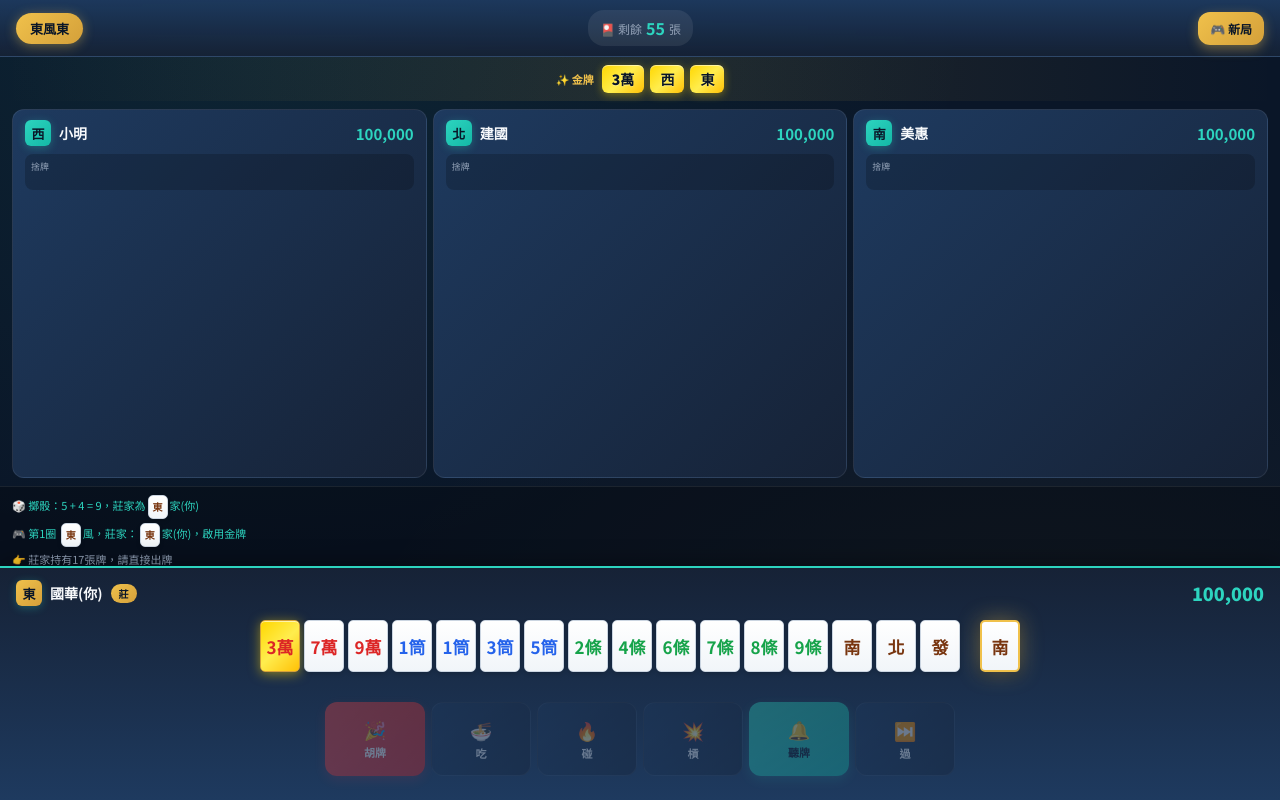
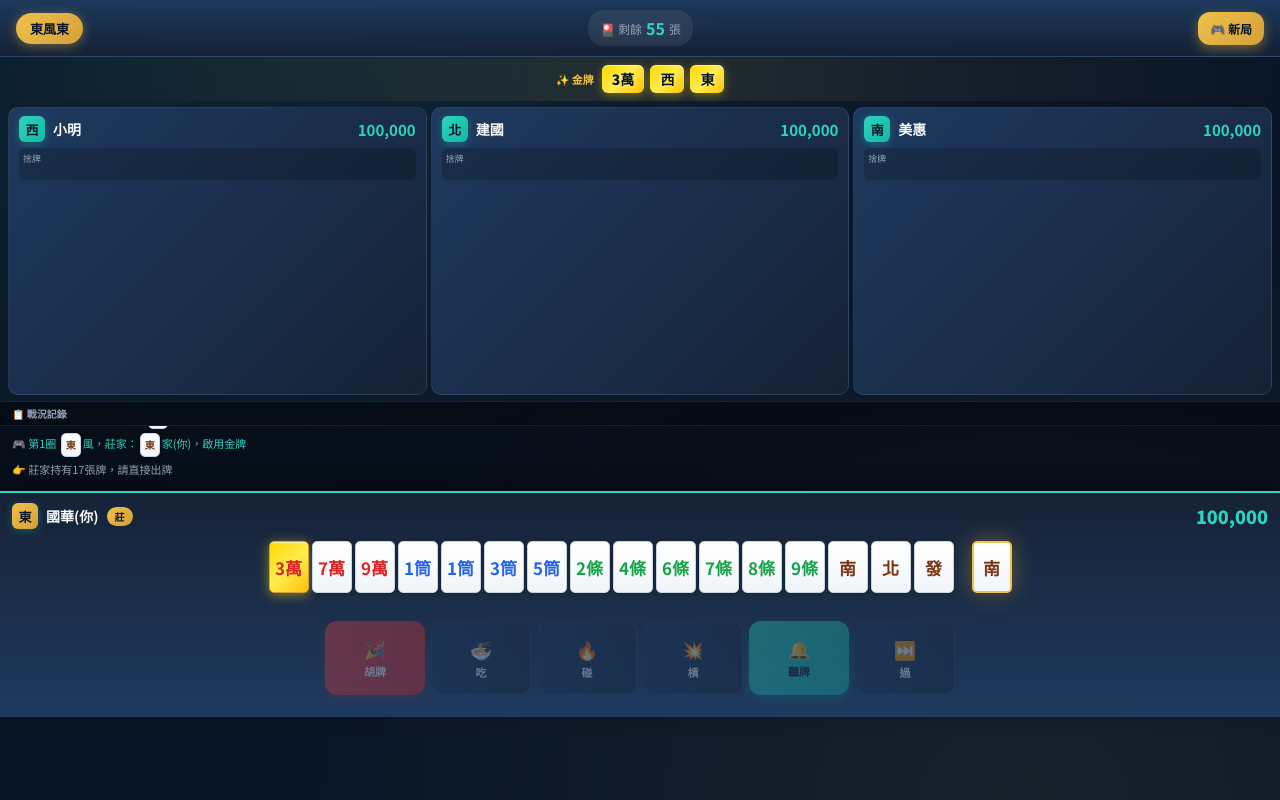
Before and after one commit to polo1364/phone-mahjong, a plain HTML site: page index.html in a window 1280 px wide. Drawn offline with Linux system fonts and the light colour scheme.

Commit message:
Add files via upload

```diff
--- a/index.html
+++ b/index.html
@@ -144,10 +144,11 @@ body {
   flex: 1;
   display: flex;
   flex-direction: column;
-  gap: 6px;
-  padding: 8px 12px;
+  gap: 4px;
+  padding: 6px 8px;
   overflow-y: auto;
   min-height: 0;
+  max-height: calc(100vh - 500px);
   -webkit-overflow-scrolling: touch;
   overscroll-behavior: contain;
 }
@@ -155,9 +156,10 @@ body {
 .opponent-card {
   background: linear-gradient(135deg, var(--bg-card) 0%, var(--bg-secondary) 100%);
   border: 1px solid var(--border-subtle);
-  border-radius: 12px;
-  padding: 10px 12px;
+  border-radius: 10px;
+  padding: 8px 10px;
   transition: all 0.3s ease;
+  flex-shrink: 0;
 }
 
 .opponent-card.active-turn {
@@ -169,7 +171,7 @@ body {
   display: flex;
   justify-content: space-between;
   align-items: center;
-  margin-bottom: 8px;
+  margin-bottom: 6px;
 }
 
 .opponent-name {
@@ -226,19 +228,23 @@ body {
 
 .opponent-content {
   display: flex;
-  gap: 8px;
+  gap: 6px;
+  align-items: flex-start;
 }
 
 .discard-zone {
   flex: 1;
-  min-height: 36px;
+  min-height: 32px;
+  max-height: 60px;
   background: rgba(0,0,0,0.2);
-  border-radius: 8px;
-  padding: 6px;
+  border-radius: 6px;
+  padding: 4px;
   display: flex;
   flex-wrap: wrap;
-  gap: 3px;
+  gap: 2px;
   align-content: flex-start;
+  overflow-y: auto;
+  -webkit-overflow-scrolling: touch;
 }
 
 .discard-zone-label {
@@ -252,8 +258,9 @@ body {
 .meld-zone {
   display: flex;
   flex-direction: column;
-  gap: 4px;
-  min-width: 80px;
+  gap: 3px;
+  min-width: 70px;
+  flex-shrink: 0;
 }
 
 .meld-group {
@@ -347,33 +354,52 @@ body {
 
 /* ===== 戰況面板 ===== */
 .log-panel {
-  background: rgba(0,0,0,0.3);
+  background: rgba(0,0,0,0.4);
   border-top: 1px solid var(--border-subtle);
-  padding: 8px 12px;
-  max-height: 80px;
-  overflow-y: auto;
-  -webkit-overflow-scrolling: touch;
-  overscroll-behavior: contain;
+  padding: 0;
+  height: 90px;
   flex-shrink: 0;
-}
-
-.log-panel::-webkit-scrollbar {
-  width: 4px;
-}
-
-.log-panel::-webkit-scrollbar-track {
-  background: transparent;
-}
-
-.log-panel::-webkit-scrollbar-thumb {
-  background: rgba(255,255,255,0.2);
-  border-radius: 2px;
+  display: flex;
+  flex-direction: column;
+  position: relative;
+}
+
+.log-header {
+  padding: 4px 12px;
+  font-size: 10px;
+  color: var(--text-secondary);
+  font-weight: 600;
+  border-bottom: 1px solid var(--border-subtle);
+  flex-shrink: 0;
+  background: rgba(0,0,0,0.2);
 }
 
 #log {
   font-size: 11px;
   line-height: 1.6;
   color: var(--text-secondary);
+  padding: 8px 12px;
+  overflow-y: auto;
+  overflow-x: hidden;
+  flex: 1;
+  scroll-behavior: smooth;
+  -webkit-overflow-scrolling: touch;
+  overscroll-behavior: contain;
+  display: flex;
+  flex-direction: column;
+}
+
+#log::-webkit-scrollbar {
+  width: 4px;
+}
+
+#log::-webkit-scrollbar-track {
+  background: transparent;
+}
+
+#log::-webkit-scrollbar-thumb {
+  background: rgba(255,255,255,0.2);
+  border-radius: 2px;
 }
 
 #log .my-log {
@@ -384,18 +410,19 @@ body {
 .my-hand-area {
   background: linear-gradient(180deg, var(--bg-secondary) 0%, var(--bg-card) 100%);
   border-top: 2px solid var(--accent-jade);
-  padding: 12px 8px calc(16px + var(--safe-bottom));
+  padding: 10px 8px calc(14px + var(--safe-bottom));
   box-shadow: 0 -4px 20px rgba(0,0,0,0.3);
   position: relative;
   z-index: 10;
+  flex-shrink: 0;
 }
 
 .hand-header {
   display: flex;
   justify-content: space-between;
   align-items: center;
-  margin-bottom: 10px;
-  padding: 0 8px;
+  margin-bottom: 8px;
+  padding: 0 4px;
 }
 
 .hand-title {
@@ -427,11 +454,11 @@ body {
 .hand-tiles {
   display: flex;
   justify-content: center;
-  gap: 4px;
+  gap: 3px;
   flex-wrap: wrap;
-  margin-bottom: 10px;
+  margin-bottom: 8px;
   padding: 4px 0;
-  min-height: 60px;
+  min-height: 56px;
   align-items: center;
 }
 
@@ -802,12 +829,21 @@ body {
   }
 
   .log-panel {
-    max-height: 60px;
-    padding: 6px 10px;
+    height: 75px;
+  }
+
+  .log-header {
+    padding: 3px 10px;
+    font-size: 9px;
   }
 
   #log {
     font-size: 10px;
+    padding: 6px 10px;
+  }
+
+  .opponents-area {
+    max-height: calc(100vh - 480px);
   }
 }
 
@@ -887,8 +923,21 @@ body {
   }
 
   .log-panel {
-    max-height: 50px;
+    height: 65px;
+  }
+
+  .log-header {
+    padding: 2px 8px;
+    font-size: 8px;
+  }
+
+  #log {
     padding: 4px 8px;
+    font-size: 9px;
+  }
+
+  .opponents-area {
+    max-height: calc(100vh - 420px);
   }
 
   .my-hand-area {
@@ -968,6 +1017,7 @@ body {
 
 <!-- 戰況記錄 -->
 <div class="log-panel">
+  <div class="log-header">📋 戰況記錄</div>
   <div id="log"></div>
 </div>
 
@@ -1088,9 +1138,14 @@ function log(msg) {
   const formatted = formatLogString(msg);
   line.innerHTML = formatted;
   line.style.marginBottom = '4px';
+  line.style.flexShrink = '0';
   if (/你/.test(msg)) line.classList.add('my-log');
   el.appendChild(line);
-  el.scrollTop = el.scrollHeight;
+
+  // 確保滾動到底部（顯示最新內容）
+  requestAnimationFrame(() => {
+    el.scrollTop = el.scrollHeight;
+  });
 }
 
 function formatLogString(text) {
```
